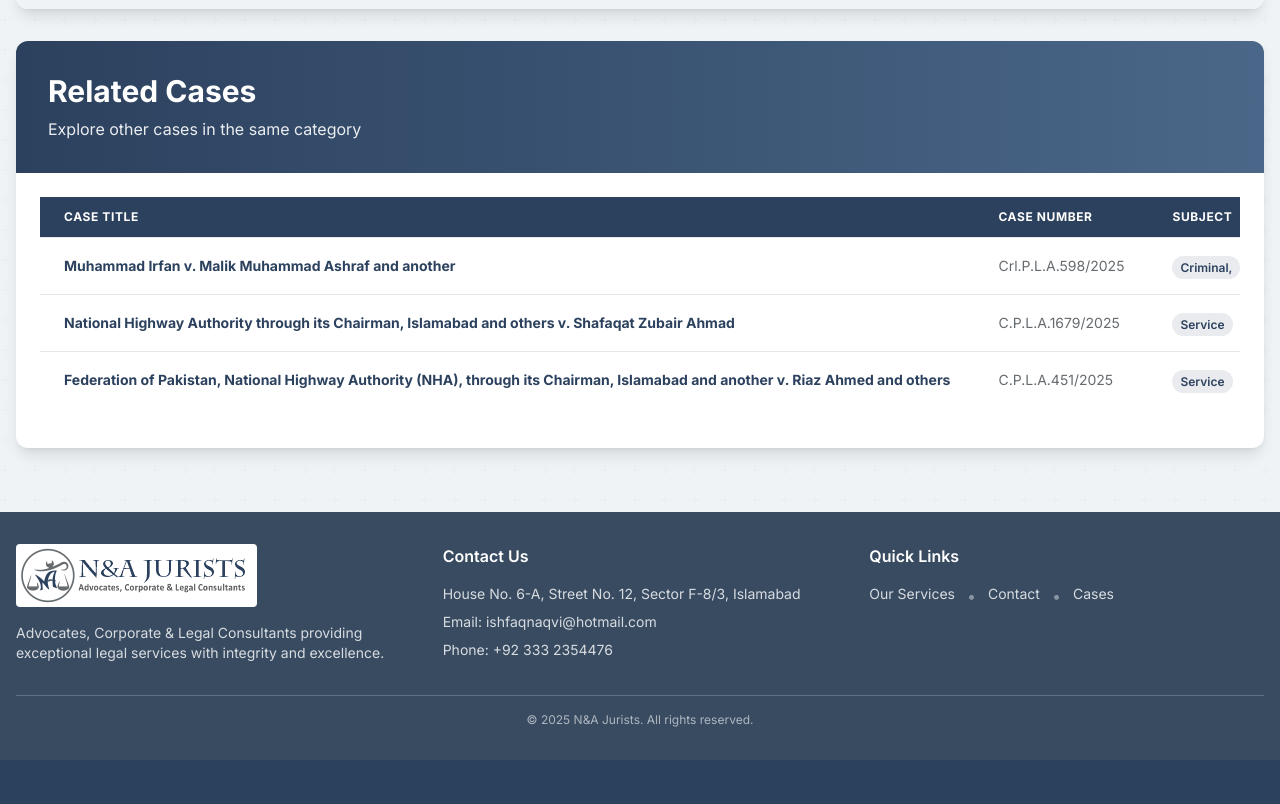
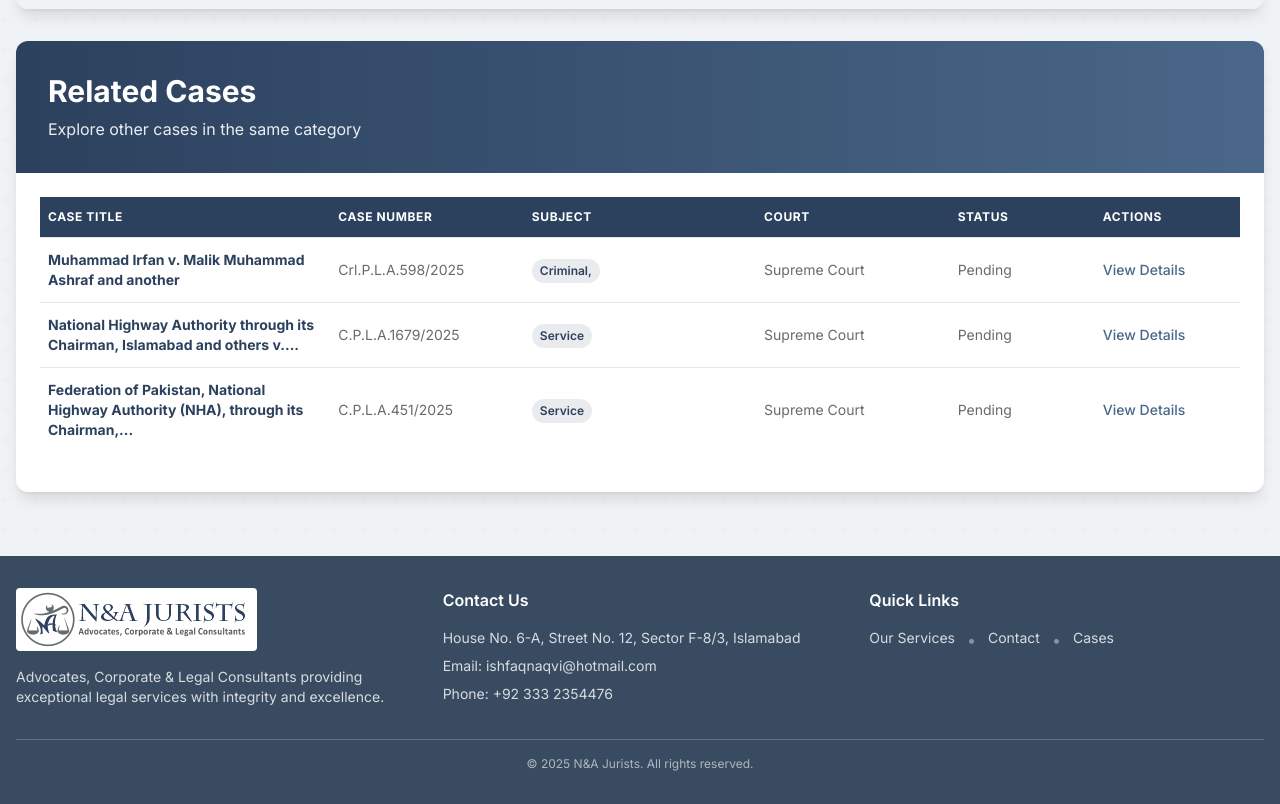
Before and after one commit to DEEMEZ/na-jurists, a Next.js app: page /cases/059fa36f-d187-4030-bf98-f079ee992531 in a window 1280 px wide. Shown: the part 914-1718 px from the top of the page. Before the commit the page ends 1674 px from the top, so only its background shows below. Built offline with nearby package versions, Linux system fonts and the light colour scheme.

Commit message:
some changes

```diff
--- a/src/components/Website/Cases/CasesList.tsx
+++ b/src/components/Website/Cases/CasesList.tsx
@@ -1,5 +1,11 @@
 import { CasesListProps } from '@/types/LegalCase';
 import Link from 'next/link';
+
+const truncateTitle = (title: string, wordLimit: number = 10): string => {
+  const words = title?.split(' ') || [];
+  if (words.length <= wordLimit) return title || '';
+  return words.slice(0, wordLimit).join(' ') + '...';
+};
 
 const CasesList = ({ cases, currentPage, totalPages, onPageChange }: CasesListProps) => {
   if (cases.length === 0) {
@@ -12,46 +18,43 @@ const CasesList = ({ cases, currentPage, totalPages, onPageChange }: CasesListPr
   }
 
   return (
-    <div className="overflow-x-auto pb-4">
-      <table className="min-w-full divide-y divide-gray-200">
+    <div className="pb-4">
+      <table className="w-full divide-y divide-gray-200 table-fixed">
         <thead className="bg-[#2c415e] text-white">
           <tr>
-            <th className="px-4 sm:px-6 py-3 text-left text-xs font-bold uppercase tracking-wider">Case Title</th>
-            <th className="px-4 sm:px-6 py-3 text-left text-xs font-bold uppercase tracking-wider">Case Number</th>
-            <th className="px-4 sm:px-6 py-3 text-left text-xs font-bold uppercase tracking-wider">Subject</th>
-            <th className="px-4 sm:px-6 py-3 text-left text-xs font-bold uppercase tracking-wider">Court</th>
-            <th className="px-4 sm:px-6 py-3 text-left text-xs font-bold uppercase tracking-wider">Status</th>
-            <th className="px-4 sm:px-6 py-3 text-left text-xs font-bold uppercase tracking-wider">Actions</th>
+            <th className="w-1/4 px-2 py-3 text-left text-xs font-bold uppercase tracking-wider">Case Title</th>
+            <th className="w-1/6 px-2 py-3 text-left text-xs font-bold uppercase tracking-wider">Case Number</th>
+            <th className="w-1/5 px-2 py-3 text-left text-xs font-bold uppercase tracking-wider">Subject</th>
+            <th className="w-1/6 px-2 py-3 text-left text-xs font-bold uppercase tracking-wider">Court</th>
+            <th className="w-1/8 px-2 py-3 text-left text-xs font-bold uppercase tracking-wider">Status</th>
+            <th className="w-1/8 px-2 py-3 text-left text-xs font-bold uppercase tracking-wider">Actions</th>
           </tr>
         </thead>
         <tbody className="bg-white divide-y divide-gray-200">
           {cases.map((caseItem) => (
             <tr key={caseItem.id} className="hover:bg-gray-50">
-              <td className="px-4 sm:px-6 py-4 whitespace-nowrap">
-                <div className="text-sm font-bold text-[#2c415e] w-full">
-                  {caseItem['Case Title']}
-                </div>
-                <div className="sm:hidden text-xs text-[#666b6f] mt-1">
-                  {caseItem['Case Number'] || 'N/A'}
+              <td className="px-2 py-3">
+                <div className="text-sm font-bold text-[#2c415e]" title={caseItem['Case Title']}>
+                  {truncateTitle(caseItem['Case Title'] || '', 10)}
                 </div>
               </td>
-              <td className="hidden sm:table-cell px-4 sm:px-6 py-4 whitespace-nowrap">
+              <td className="px-2 py-3">
                 <div className="text-sm text-[#666b6f]">
                   {caseItem['Case Number'] || 'N/A'}
                 </div>
               </td>
-              <td className="hidden md:table-cell px-4 sm:px-6 py-4 whitespace-nowrap">
-                <span className="px-2 py-1 text-xs font-semibold bg-[#2c415e]/10 text-[#2c415e] rounded-full">
+              <td className="px-2 py-3">
+                <span className="inline-block px-2 py-1 text-xs font-semibold bg-[#2c415e]/10 text-[#2c415e] rounded-full">
                   {caseItem['Subject/Applicable Law'] || 'N/A'}
                 </span>
               </td>
-              <td className="hidden lg:table-cell px-4 sm:px-6 py-4 whitespace-nowrap text-sm text-[#666b6f]">
+              <td className="px-2 py-3 text-sm text-[#666b6f]">
                 {caseItem.Court || 'N/A'}
               </td>
-              <td className="hidden xl:table-cell px-4 sm:px-6 py-4 whitespace-nowrap text-sm text-[#666b6f]">
+              <td className="px-2 py-3 text-sm text-[#666b6f]">
                 {caseItem.Status || 'N/A'}
               </td>
-              <td className="px-4 sm:px-6 py-4 whitespace-nowrap text-sm font-medium">
+              <td className="px-2 py-3 text-sm font-medium">
                 <Link
                   href={`/cases/${caseItem.id}`}
                   className="text-[#4a6789] hover:text-[#2c415e]"
--- a/src/components/Website/HomePage/CaseStudeis2.tsx
+++ b/src/components/Website/HomePage/CaseStudeis2.tsx
@@ -10,7 +10,7 @@ const stats = [
   { value: 50, suffix: "+", label: "Cases in Supreme Court", duration: 2000 },
   { value: 1000, suffix: "+", label: "Cases in High Court", duration: 2500 },
   { value: 1000, suffix: "+", label: "Cases in District Courts", duration: 2500 },
-  { value: 25, suffix: "+", label: "Years of Experience", duration: 1800 }
+  { value: 25, suffix: "+", label: "Satisfied Clients", duration: 1800 }
 ];
 
 // Case studies data with properly referenced images
--- a/src/components/Website/HomePage/CaseStudies.tsx
+++ b/src/components/Website/HomePage/CaseStudies.tsx
@@ -9,7 +9,7 @@ const stats = [
   { value: 50, suffix: "+", label: "Cases in Supreme Court", duration: 2000 },
   { value: 1000, suffix: "+", label: "Cases in High Court", duration: 2500 },
   { value: 1000, suffix: "+", label: "Cases in District Courts", duration: 2500 },
-  { value: 25, suffix: "+", label: "Years of Experience", duration: 1800 },
+  { value: 25, suffix: "+", label: "Satisfied Clients", duration: 1800 },
 ];
 
 // Case studies data
--- a/src/components/Website/HomePage/Testimonials.tsx
+++ b/src/components/Website/HomePage/Testimonials.tsx
@@ -153,7 +153,7 @@ export default function Testimonials() {
                   <div className="bg-white border border-gray-200 p-5 h-full w-full flex flex-col justify-between rounded-lg shadow-sm hover:shadow-md transition-all duration-300">
                     <div className="overflow-hidden">
                       <div className="flex items-center mb-4">
-                        <div className="relative w-10 h-10 mr-3 flex items-center justify-center rounded-full overflow-hidden bg-[#2c415e]/10">
+                        <div className="relative w-10 h-10 mr-3 flex-shrink-0 flex items-center justify-center rounded-full overflow-hidden bg-[#2c415e]/10">
                           {testimonial.image ? (
                             <img
                               src={testimonial.image}
@@ -161,11 +161,11 @@ export default function Testimonials() {
                               className="w-full h-full object-cover"
                             />
                           ) : (
-                            <UserCircle2 className="w-10 h-10 text-[#2c415e]" />
+                            <UserCircle2 className="w-10 h-10 text-[#2c415e] flex-shrink-0" />
                           )}
                         </div>
 
-                        <div className="min-w-0">
+                        <div className="min-w-0 flex-1">
                           <h3 className="text-sm font-semibold text-[#2c415e] truncate">
                             {testimonial.name}
                           </h3>
@@ -226,7 +226,7 @@ export default function Testimonials() {
 
               <div className="pr-8">
                 <div className="flex items-center mb-6">
-                  <div className="relative w-16 h-16 mr-4 flex items-center justify-center rounded-full overflow-hidden bg-[#2c415e]/10">
+                  <div className="relative w-16 h-16 mr-4 flex-shrink-0 flex items-center justify-center rounded-full overflow-hidden bg-[#2c415e]/10">
                     {selectedTestimonial.image ? (
                       <img
                         src={selectedTestimonial.image}
@@ -234,11 +234,11 @@ export default function Testimonials() {
                         className="w-full h-full object-cover"
                       />
                     ) : (
-                      <UserCircle2 className="w-16 h-16 text-[#2c415e]" />
+                      <UserCircle2 className="w-16 h-16 text-[#2c415e] flex-shrink-0" />
                     )}
                   </div>
 
-                  <div>
+                  <div className="min-w-0 flex-1">
                     <h3 className="text-xl font-bold text-[#2c415e]">
                       {selectedTestimonial.name}
                     </h3>
--- a/src/components/Website/OurTeam/ourteam.tsx
+++ b/src/components/Website/OurTeam/ourteam.tsx
@@ -81,7 +81,7 @@ const CloseIcon = () => {
       strokeWidth="2"
       strokeLinecap="round"
       strokeLinejoin="round"
-      className="h-4 w-4 text-black"
+      className="h-5 w-5 text-gray-600 hover:text-gray-800 transition-colors"
     >
       <path stroke="none" d="M0 0h24v24H0z" fill="none" />
       <path d="M18 6l-12 12" />
@@ -165,21 +165,21 @@ const OurTeam = () => {
 
           {/* Modal */}
           <div className="fixed inset-0 grid place-items-center z-[100] p-4">
-            {/* Close button */}
-            <button
-              className="flex absolute top-4 right-4 lg:hidden items-center justify-center bg-white rounded-full h-8 w-8 shadow-lg z-[110] transition-all hover:scale-110"
-              onClick={() => setActive(null)}
-            >
-              <CloseIcon />
-            </button>
-
             {/* Modal Content */}
             <div
               ref={modalRef}
-              className={`w-full max-w-[500px] h-full md:h-fit md:max-h-[90%] flex flex-col bg-white dark:bg-neutral-900 sm:rounded-3xl overflow-hidden shadow-2xl transform transition-all duration-300 ${
+              className={`relative w-full max-w-[500px] h-full md:h-fit md:max-h-[90%] flex flex-col bg-white dark:bg-neutral-900 sm:rounded-3xl overflow-hidden shadow-2xl transform transition-all duration-300 ${
                 active ? 'scale-100 opacity-100' : 'scale-95 opacity-0'
               }`}
             >
+              {/* Close button inside modal */}
+              <button
+                className="absolute top-4 right-4 flex items-center justify-center bg-white rounded-full h-10 w-10 shadow-lg z-10 transition-all hover:scale-110 hover:bg-gray-50"
+                onClick={() => setActive(null)}
+                aria-label="Close modal"
+              >
+                <CloseIcon />
+              </button>
               {/* Team Member Icon in Modal */}
               <div className="flex justify-center p-8 bg-gradient-to-br from-[#f8fafc] to-[#e5eaf4]">
                 <div className="relative w-40 h-40 overflow-hidden rounded-full shadow-lg border-4 border-white bg-gray-200 flex items-center justify-center transform hover:scale-105 transition-transform duration-200">
```
Also changed, not shown: src/components/Website/HomePage/testimonial.ts (+16 -16 lines).
